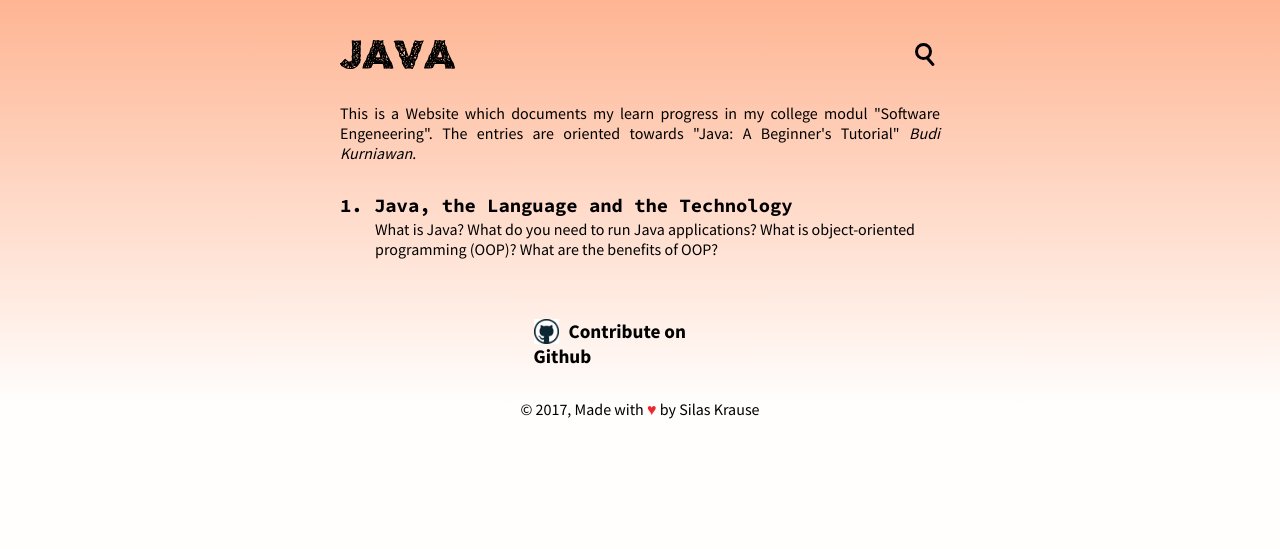
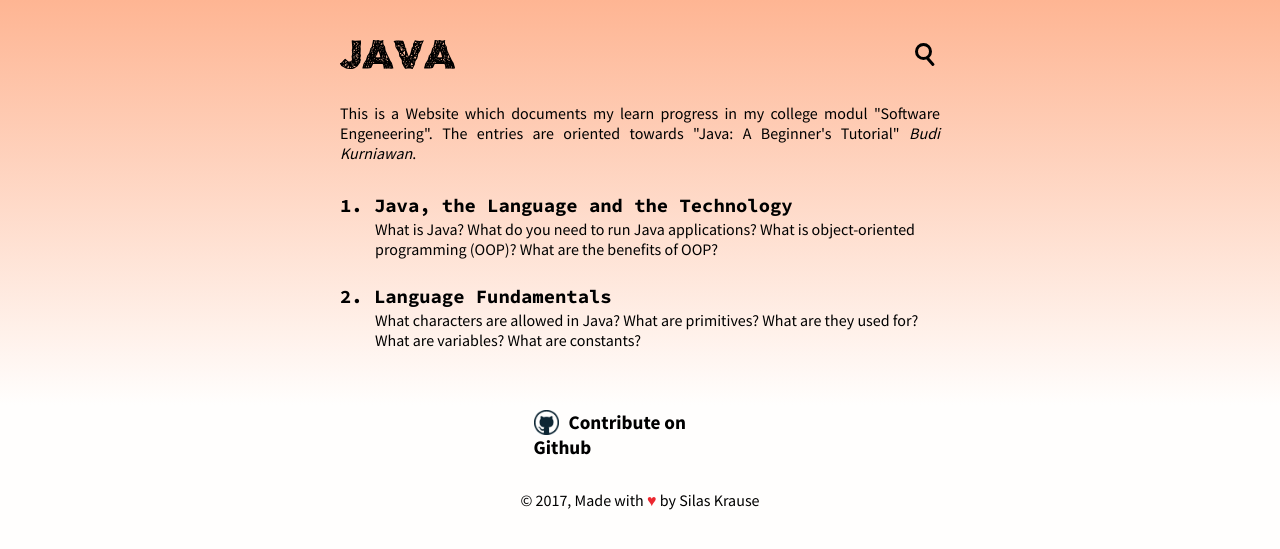
Before and after one commit to krsilas/java-guide, a Jekyll site: the page built from index.html, in a window 1280 px wide. Shown: the top 549 px of the page. Built offline with Jekyll 4.4.1, drawn with Linux system fonts in a browser that asks for light colours; nearby versions of some CDN libraries.

Commit message:
refinements
- url adjustments
- external script
- new chapter
- title font-family

```diff
--- /dev/null
+++ b/_chapters/chapter2.html
@@ -0,0 +1,89 @@
+---
+layout: index
+title: "Language Fundamentals"
+description: What characters are allowed in Java? What are primitives? What are they used for? What are variables? What are constants?
+---
+<h1>{{page.title}}</h1>
+<p>
+  Java uses ASCII for almost all imput elements, except comments, identifiers and the contents of characters and strings.
+</p>
+<h3>Primitives</h3>
+<p>
+  When writing an object-oriented application, you create an object model that resembles the real world.
+  A payroll application, for example, needs Objects like employee, tax and company.
+  Objects are not the only data type.
+  There is another data type called <em>primitive</em>. <br>
+  There are 8 primitive types in Java, each with a specific format and size.
+</p>
+<table>
+  <thead>
+    <td>primitive</td>
+    <td>description</td>
+    <td>range</td>
+  </thead>
+  <tr>
+    <td>byte</td>
+    <td>Byte-length integer (8 Bits)</td>
+    <td>-128 to 127</td>
+  </tr>
+  <tr>
+    <td>short</td>
+    <td>Short integer (16 Bits)</td>
+    <td></td>
+  </tr>
+  <tr>
+    <td>int</td>
+    <td>Integer (32 Bits)</td>
+    <td></td>
+  </tr>
+  <tr>
+    <td>long</td>
+    <td>Long integer (64 Bits)</td>
+    <td></td>
+  </tr>
+  <tr>
+    <td>float</td>
+    <td>single-presition floating point (32 Bits)</td>
+    <td></td>
+  </tr>
+  <tr>
+    <td>double</td>
+    <td>double-presition floating point (64 Bits)</td>
+    <td></td>
+  </tr>
+  <tr>
+    <td>char</td>
+    <td>An Unicode character</td>
+    <td><em>See Unicode 6 specification</em></td>
+  </tr>
+  <tr>
+    <td>boolean</td>
+    <td>A boolean value</td>
+    <td>true or false</td>
+  </tr>
+</table>
+<p>
+  The first six primitives represent numbers. Each one has a different size. Some can hold larger numbers than others. We can't just use the largest primitive, because they we want to save memory space to optimize performance and disc space. <br>
+  Byte and long only hold whole numbers. To store decimal numbers you need float or double.
+  A char can contain a single Unicode character.
+  A boolean can only store one of two values: true or false.
+</p>
+<h3>Variables</h3>
+<p>
+  Variables are data placeholders. In Java every variable must have a declare type. There are two data types in Java: <br>
+  - reference types: A variable of reference type provides a refernce to an object. <br>
+  - primitive types: A vairable of primitive type, which holds a primitive.
+</p>
+<p>
+  In addition to the data type, a Java variable also has a name or an identifier. There are a few ground rules in choosing identifiers. <br>
+  1. An identifier is an unlimited-lenth sequence of ASCII characters. An identifier must begin with a (Java) letter or an underscore. <br>
+  2. An identifier must not be a Java keyword, a boolean literal or "null". <br>
+  3. It must be unique within its <a href="#">scope</a>.
+</p>
+<p>
+  You declare a variable by writing the type first, followed by the name plus a semicolon (";").
+</p>
+<h3>Constants</h3>
+<p>
+  Constants are variables whose values cannot be changed after being assigned. You declare a constant by using the keyword <em>final</em>. Constants are usually written in all uppercase and words are seperated by underscores.
+</p>
--- a/_config.yml
+++ b/_config.yml
@@ -1,7 +1,8 @@
 title: Java
-baseurl: /java-guide/
+baseurl: /java-guide
+url: ""
 author: Silas Krause
-github_username:  sil4s
+github_username:  krsilas
 collections:
   chapters:
     output: true
--- a/_layouts/index.html
+++ b/_layouts/index.html
@@ -3,7 +3,7 @@
   <head>
     <meta charset="utf-8" w>
     <title>{{site.title}}</title>
-    <link rel="stylesheet" href="{{site.baseurl}}assets/style.css">
+    <link rel="stylesheet" href="{{site.baseurl}}/assets/style.css">
     <meta name="viewport" content="width=device-width, initial-scale=1.0">
     <script src="https://ajax.googleapis.com/ajax/libs/jquery/3.2.1/jquery.min.js"></script>
     <link href="https://fonts.googleapis.com/css?family=Source+Sans+Pro:400,700" rel="stylesheet">
@@ -11,30 +11,17 @@
   </head>
   <body>
     <div class="main">
-      <a href="{{site.baseurl}}"><img src="{{site.baseurl}}assets/logo.svg" class="logo" alt="Logo"></a>
       <div class="search" title="Hotkey: S" >
         <input class="s-input" type="text" name="Search" placeholder="Search" onkeydown = "if (event.keyCode == 13)alert('Suche funktioniert nicht!')"/>
         <span class="icon-h h1"></span>
         <span class="icon-h h2"></span>
       </div>
+      <a href="{{site.baseurl}}/"><img src="{{site.baseurl}}/assets/logo.svg" class="logo" alt="Logo"></a>
       {{ content }}
       <footer>
-        &copy; 2017, Made with <span>&hearts;</span> by <a href="http://github.com/sil4s}">{{site.author}}</a>
+        &copy; 2017, Made with <span>&hearts;</span> by <a href="http://github.com/krsilas">{{site.author}}</a>
       </footer>
     </div>
   </body>
-  <script type="text/javascript">
-    $(".search,input").click(function(){
-      $(".search").toggleClass("s-active");
-      $(".s-input").focus();
-    });
-    $(document).ready(function(){
-            $("body").keydown(function(e){
-              if (e.which == 27) {$(".search").removeClass("s-active");};
-            });
-            $("body").keypress(function(e){
-              if (e.which == 115){$(".search").addClass("s-active");};
-            });
-        });
-  </script>
+  <script src="{{site.baseurl}}/assets/script.js"></script>
 </html>
--- a/_sass/_base.scss
+++ b/_sass/_base.scss
@@ -71,3 +71,4 @@ footer {
 .search:active, .search *::selection {background-color: rgba(0,0,0,0);}
 dt {font-weight: bold; margin-top: 8px;}
 dd {margin-left: 18px;}
+h1 {font-family: $font-monospace;}
--- /dev/null
+++ b/assets/script.js
@@ -0,0 +1,12 @@
+$(".search,input").click(function(){
+  $(".search").toggleClass("s-active");
+  $(".s-input").focus();
+});
+$(document).ready(function(){
+        $("body").keydown(function(e){
+          if (e.which == 27) {$(".search").removeClass("s-active");};
+        });
+        $("body").keypress(function(e){
+          if (e.which == 115){$(".search").addClass("s-active");};
+        });
+    });
--- a/index.html
+++ b/index.html
@@ -15,6 +15,6 @@ layout: index
   {% endfor %}
 </ul>
 <div class="github">
-  <img src="{{site.baseurl}}assets/github.png" alt="Github Icon">
-  <a href="https://github.com/sil4s/java-guide">Contribute on Github</a>
+  <img src="{{site.baseurl}}/assets/github.png" alt="Github Icon">
+  <a href="https://github.com/krsilas/java-guide">Contribute on Github</a>
 </div>
```
Also changed, not shown: assets/search.svg (deleted).
